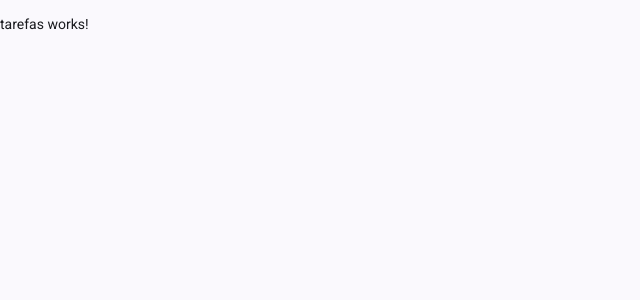
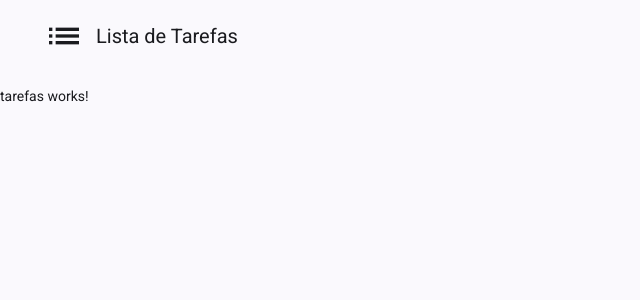
Before and after one commit to eRodrigoL/lista-de-tarefas, an Angular app: page / in a window 1280 px wide. Shown: the top 300 px of the page, without its empty margins (0-640 px from the left). Built offline with nearby package versions, Linux system fonts and the light colour scheme.

Commit message:
feat(cabecalho): ✨ compõe cabeçalho com ícone e nome

```diff
--- a/src/app/app.html
+++ b/src/app/app.html
@@ -1 +1,2 @@
+<app-cabecalho />
 <router-outlet />
--- a/src/app/app.ts
+++ b/src/app/app.ts
@@ -1,8 +1,9 @@
 import { Component, signal } from '@angular/core';
 import { RouterOutlet } from '@angular/router';
+import { Cabecalho } from './componentes/cabecalho/cabecalho';
 
 @Component({
-  imports: [RouterOutlet],
+  imports: [RouterOutlet, Cabecalho],
   selector: 'app-root',
   styleUrl: './app.scss',
   templateUrl: './app.html',
--- /dev/null
+++ b/src/app/componentes/cabecalho/cabecalho.html
@@ -0,0 +1,6 @@
+<header>
+  <div class="marca">
+    <mat-icon fontIcon="list" aria-label="true"></mat-icon>
+    <span>Lista de Tarefas</span>
+  </div>
+</header>
--- /dev/null
+++ b/src/app/componentes/cabecalho/cabecalho.scss
@@ -0,0 +1,29 @@
+:host {
+  display: block;
+}
+
+header {
+  display: flex;
+  align-items: center;
+  min-height: 72px;
+  width: 100%;
+  max-width: 1240px;
+  margin: 0 auto;
+  padding: 12px 24px;
+}
+
+.marca {
+  display: flex;
+  align-items: center;
+  gap: 12px;
+}
+
+.marca mat-icon {
+  width: 40px;
+  height: 40px;
+  font-size: 40px;
+}
+
+span {
+  font-size: 20px;
+}
```
Also changed, not shown: src/app/componentes/cabecalho/cabecalho.ts (added, +10 -0 lines).
